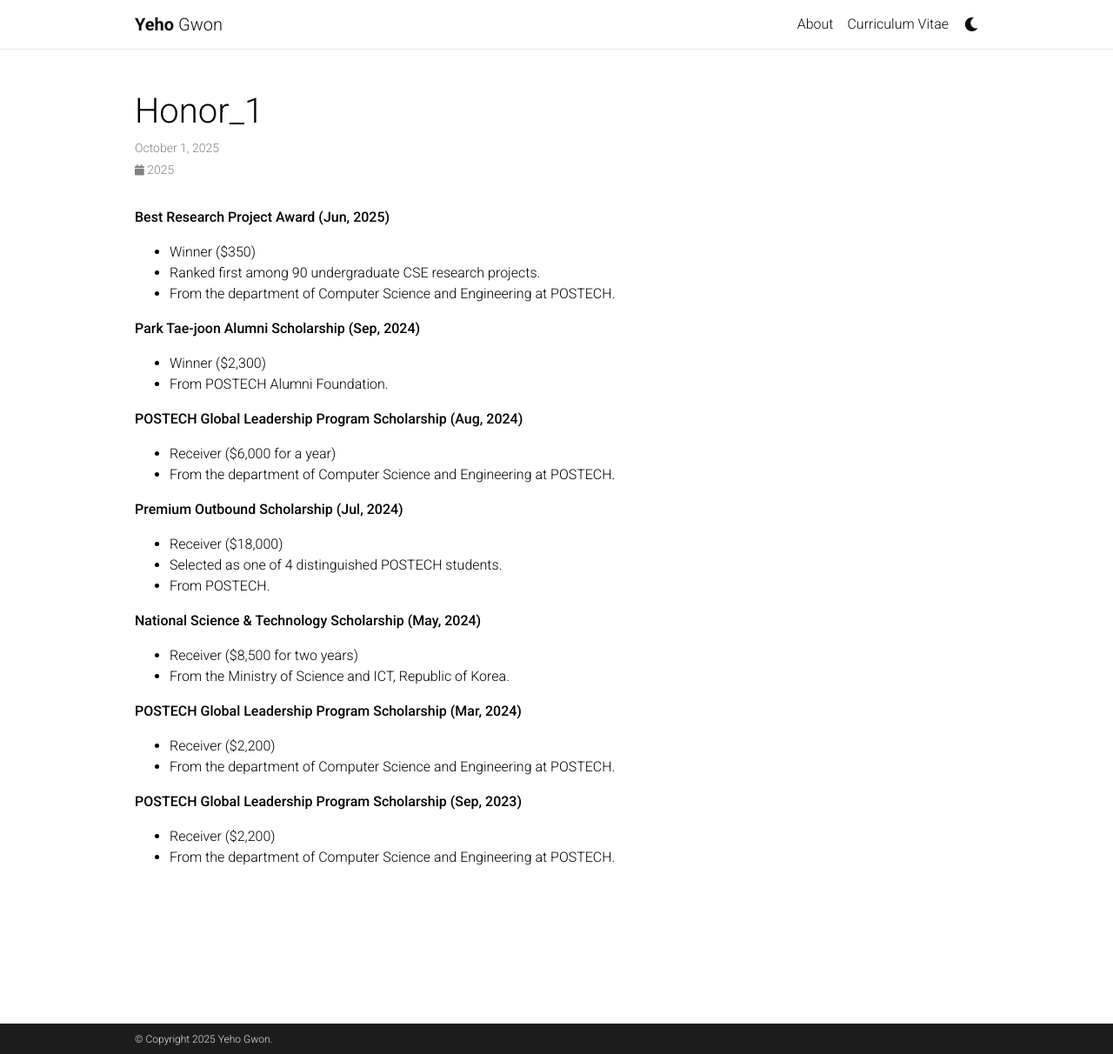
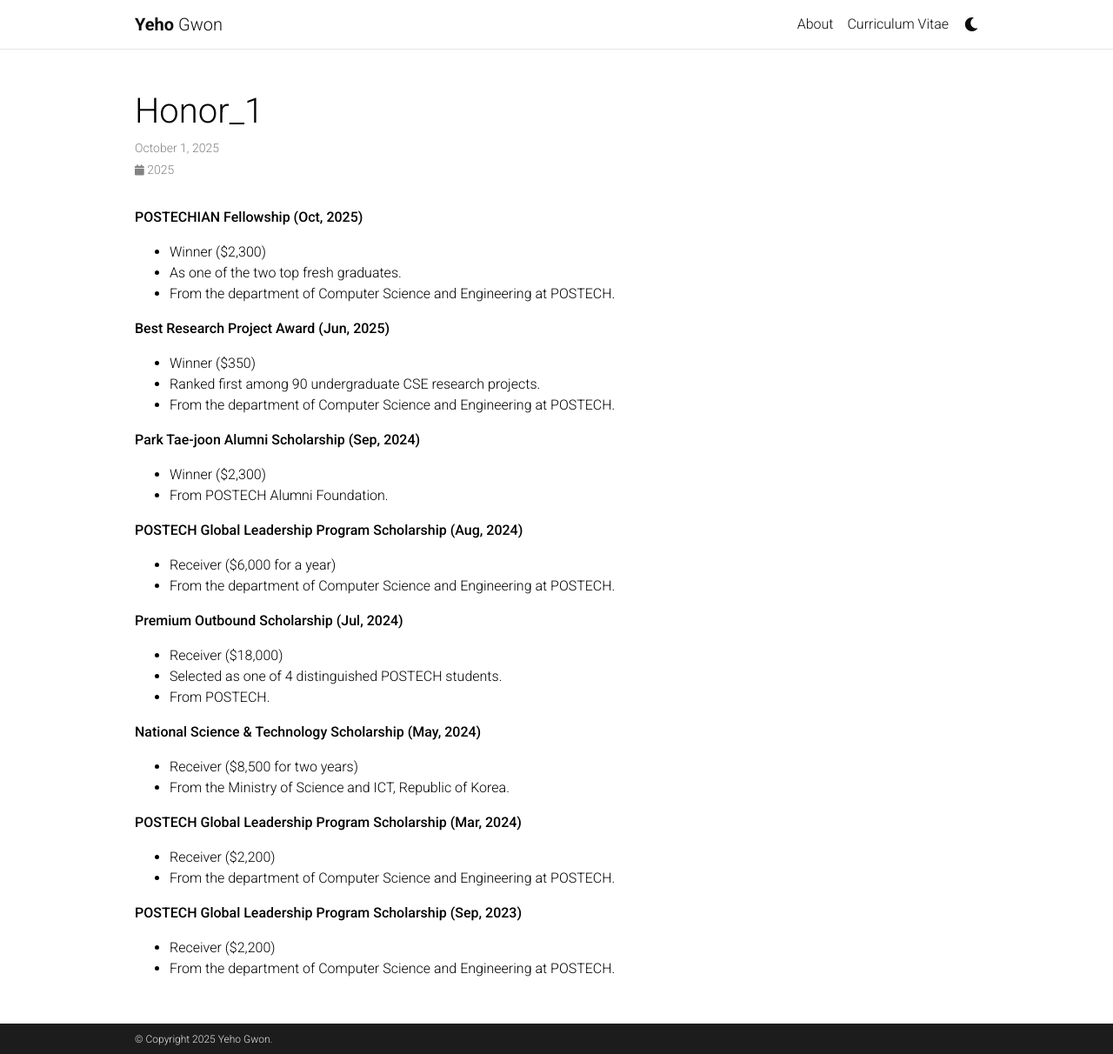
Before and after one commit to yehogwon/yehogwon.github.io, a Jekyll site: the page built from _honors/honor_1.md, in a window 1280 px wide and 1212 px high. Shown: the whole window at 87% size. Built offline with Jekyll 4.4.1, drawn with Linux system fonts in a browser that asks for light colours; comment, search, counter and statistics services are not loaded; a style sheet for code colours, icons or effects is not loaded.

Commit message:
update honor

```diff
--- a/_honors/honor_1.md
+++ b/_honors/honor_1.md
@@ -2,6 +2,11 @@
 layout: post
 inline: true
 ---
+
+**POSTECHIAN Fellowship (Oct, 2025)**
+- Winner ($2,300)
+- As one of the two top fresh graduates.
+- From the department of Computer Science and Engineering at POSTECH.
 
 **Best Research Project Award (Jun, 2025)**
 - Winner ($350)
```
